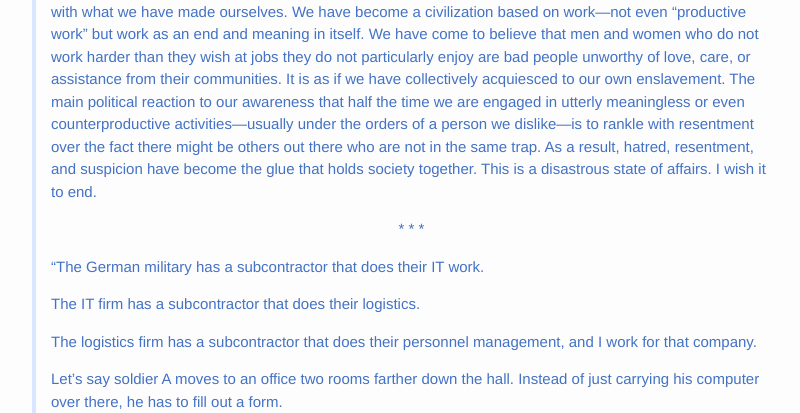
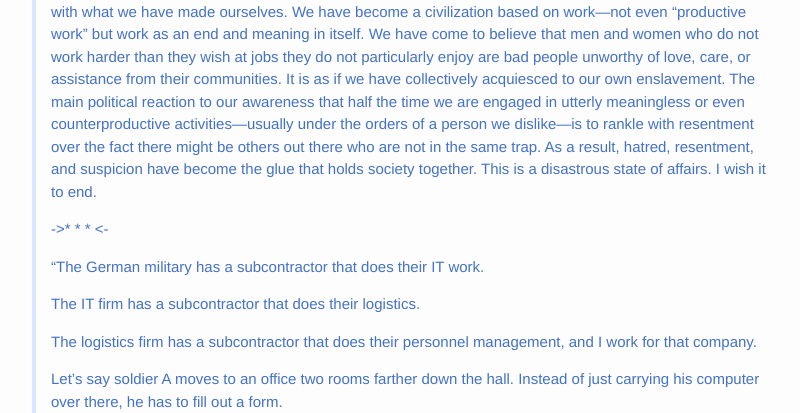
Before and after one commit to bhattacharjee/theodd.website, a Jekyll site: the page built from _posts/2019-08-19-Bullshit-Jobs-David-Graeber.markdown, in a window 1280 px wide. Shown: the part 575-988 px from the top of the page, without its empty margins (238-1038 px from the left). Built offline with Jekyll 4.4.1, drawn with Linux system fonts in a browser that asks for light colours.

Commit message:
some formatting

```diff
--- a/_posts/2019-08-19-Bullshit-Jobs-David-Graeber.markdown
+++ b/_posts/2019-08-19-Bullshit-Jobs-David-Graeber.markdown
@@ -15,7 +15,7 @@ nameofbook:  "Bullshit Jobs"
 
 I would like this book to be an arrow aimed at the heart of our civilization. There is something very wrong with what we have made ourselves. We have become a civilization based on work—not even “productive work” but work as an end and meaning in itself. We have come to believe that men and women who do not work harder than they wish at jobs they do not particularly enjoy are bad people unworthy of love, care, or assistance from their communities. It is as if we have collectively acquiesced to our own enslavement. The main political reaction to our awareness that half the time we are engaged in utterly meaningless or even counterproductive activities—usually under the orders of a person we dislike—is to rankle with resentment over the fact there might be others out there who are not in the same trap. As a result, hatred, resentment, and suspicion have become the glue that holds society together. This is a disastrous state of affairs. I wish it to end.
 
-<p align=center>* * * </p>
+->* * * <-
 
 “The German military has a subcontractor that does their IT work.
 
```
